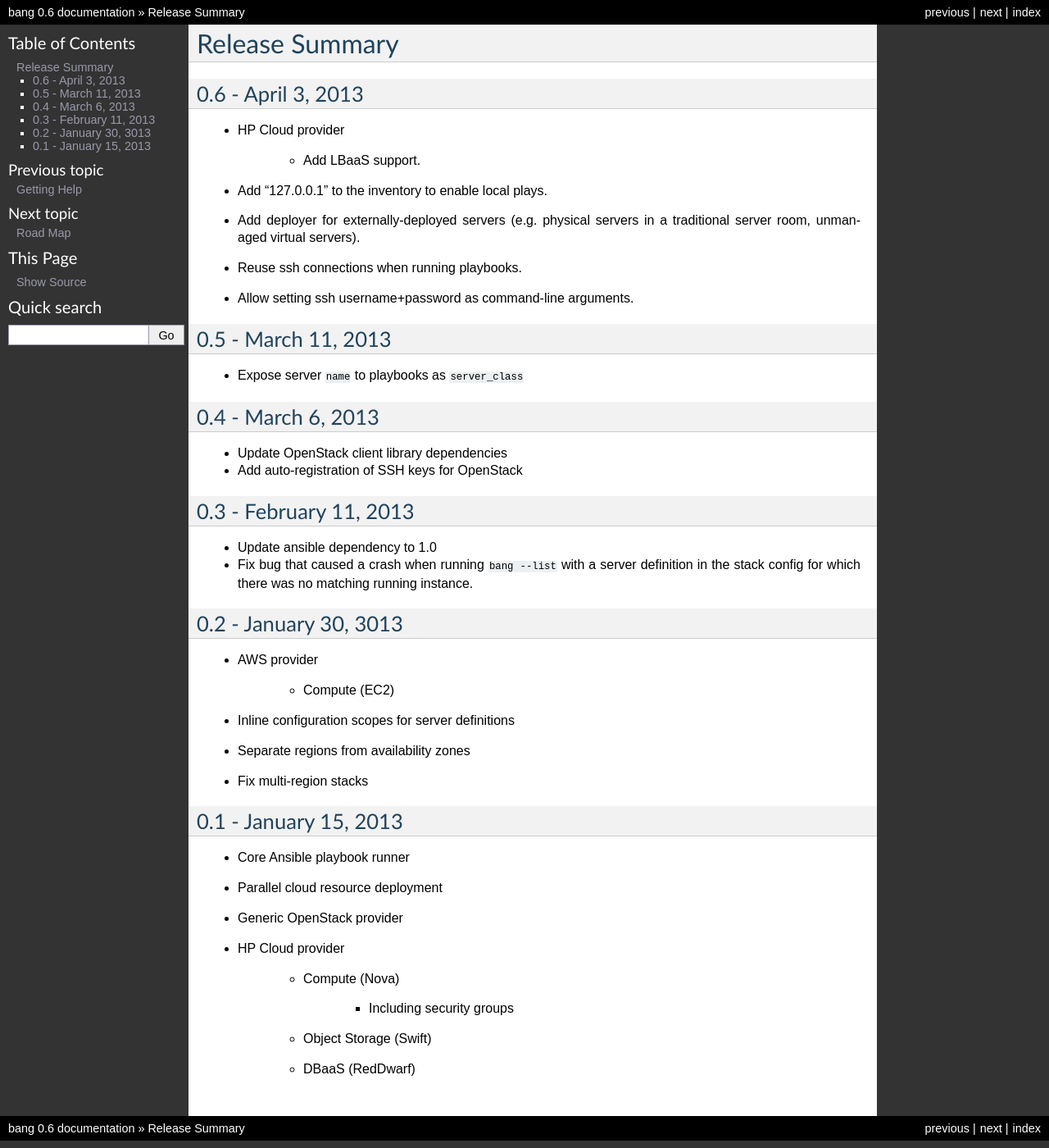
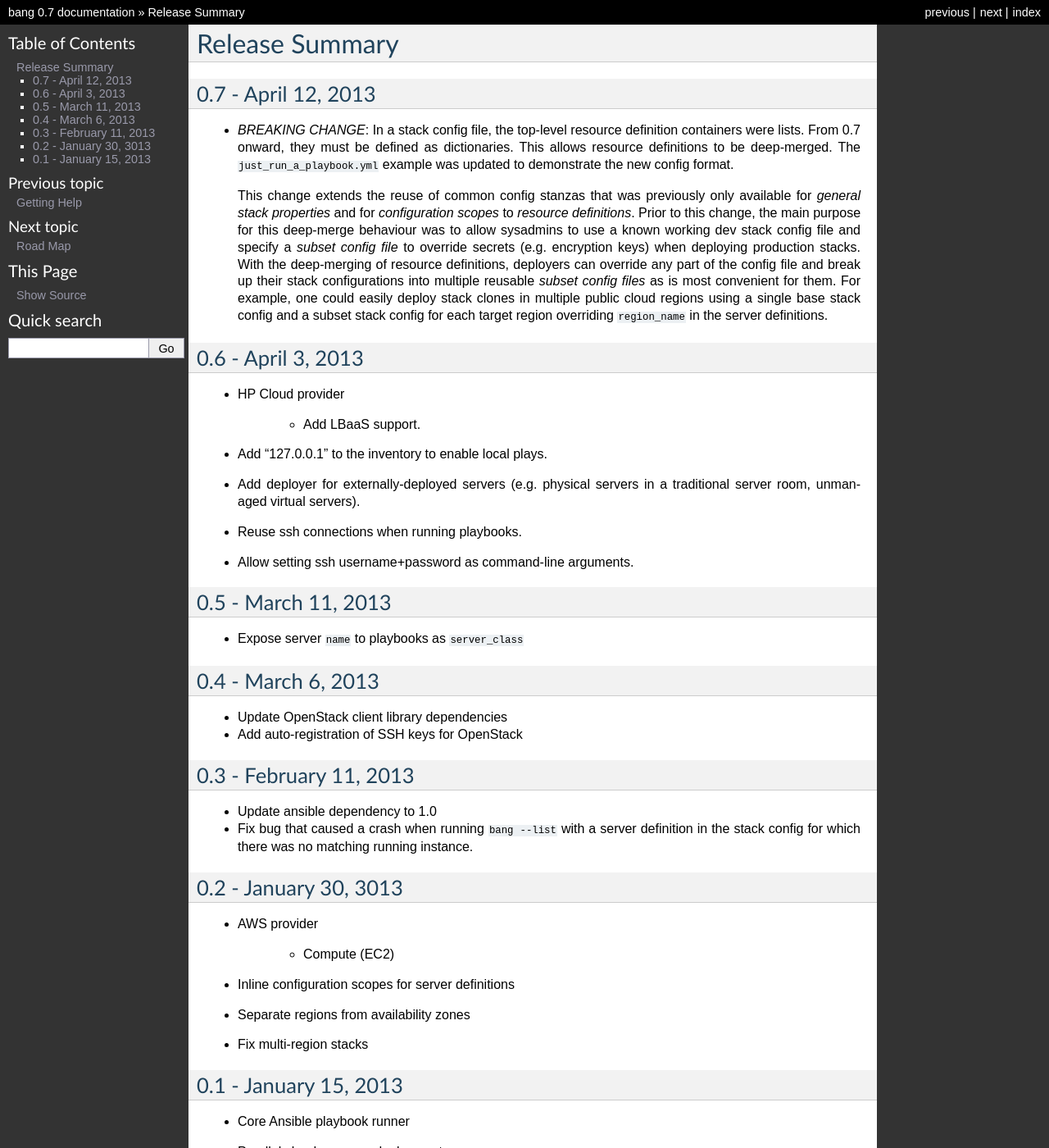
Before and after one commit to fr33jc/bang, a Sphinx documentation site: the page built from doc/releases.txt, in a window 1280 px wide and 1400 px high. Shown: the whole window at 82% size. Built offline with Sphinx 7.4.7, drawn with Linux system fonts in a browser that asks for light colours; some of the changed text lies outside the part shown.

Commit message:
Update version and release doc for 0.7

```diff
--- a/bang/version.py
+++ b/bang/version.py
@@ -1 +1 @@
-VERSION = '0.6'
+VERSION = '0.7'
--- a/doc/releases.txt
+++ b/doc/releases.txt
@@ -1,6 +1,29 @@
 Release Summary
 ===============
 
+
+0.7 - April 12, 2013
+--------------------
+- *BREAKING CHANGE*:  In a stack config file, the top-level resource
+  definition containers were lists.  From 0.7 onward, they must be
+  defined as dictionaries.  This allows resource definitions to be
+  deep-merged.  The ``just_run_a_playbook.yml`` example was updated
+  to demonstrate the new config format.
+
+  This change extends the reuse of common config stanzas that was
+  previously only available for *general stack properties* and for
+  *configuration scopes* to *resource definitions*.  Prior to this
+  change, the main purpose for this deep-merge behaviour was to allow
+  sysadmins to use a known working dev stack config file and specify
+  a *subset config file* to override secrets (e.g. encryption keys)
+  when deploying production stacks.  With the deep-merging of
+  resource definitions, deployers can override any part of the config
+  file and break up their stack configurations into multiple reusable
+  *subset config files* as is most convenient for them.  For example,
+  one could easily deploy stack clones in multiple public cloud
+  regions using a single base stack config and a subset stack config
+  for each target region overriding ``region_name`` in the server
+  definitions.
 
 0.6 - April 3, 2013
 -------------------
```
